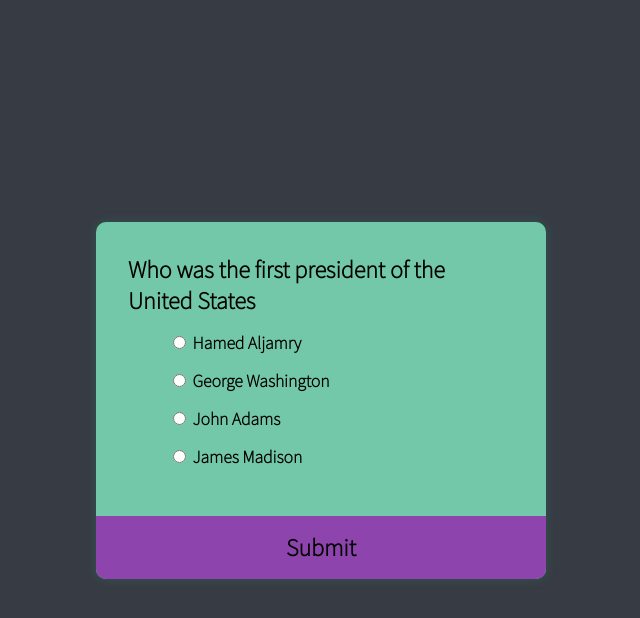
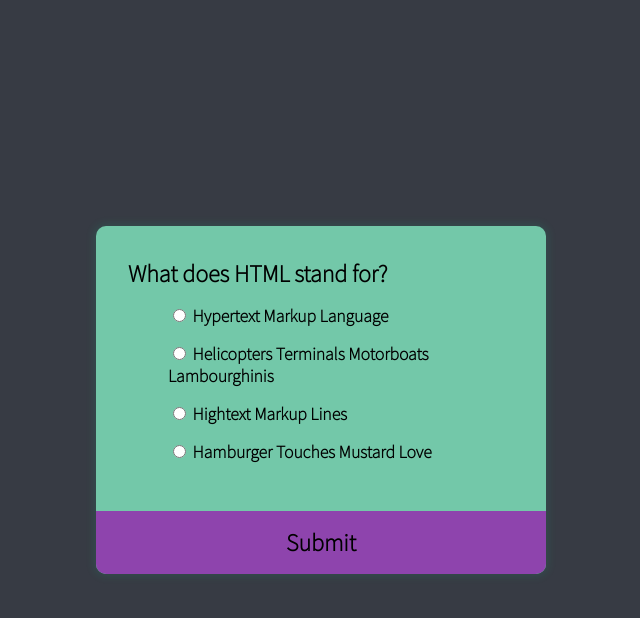
Before and after one commit to Hamed-Aljamry/quizApp, a plain HTML site: page index.html in a window 1280 px wide. Both pictures are taken after a click on the button "Submit". Shown: the whole page, without its empty margins (319-959 px from the left). Drawn offline with Linux system fonts and the light colour scheme; a web font is replaced by a local one.

Commit message:
can load the next question after submitting, new function added

```diff
--- a/index.html
+++ b/index.html
@@ -31,7 +31,7 @@
           </li>
         </ul>
       </div>
-      <button class="button">Submit</button>
+      <button class="button" id="submit"  >Submit</button>
     </div>
   </body>
 </html>
--- a/script.js
+++ b/script.js
@@ -44,6 +44,8 @@ const a_text = document.getElementById('a_text');
 const b_text = document.getElementById('b_text');
 const c_text = document.getElementById('c_text');
 const d_text = document.getElementById('d_text');
+const submitBtn = document.getElementById('submit');
+
 
 let currentQuiz = 0;
 
@@ -62,3 +64,9 @@ function loadQuiz() {
 
   currentQuiz += 1;
 }
+
+submitBtn.addEventListener('click', () => {
+  currentQuiz += 1;
+
+  loadQuiz();
+});
```
